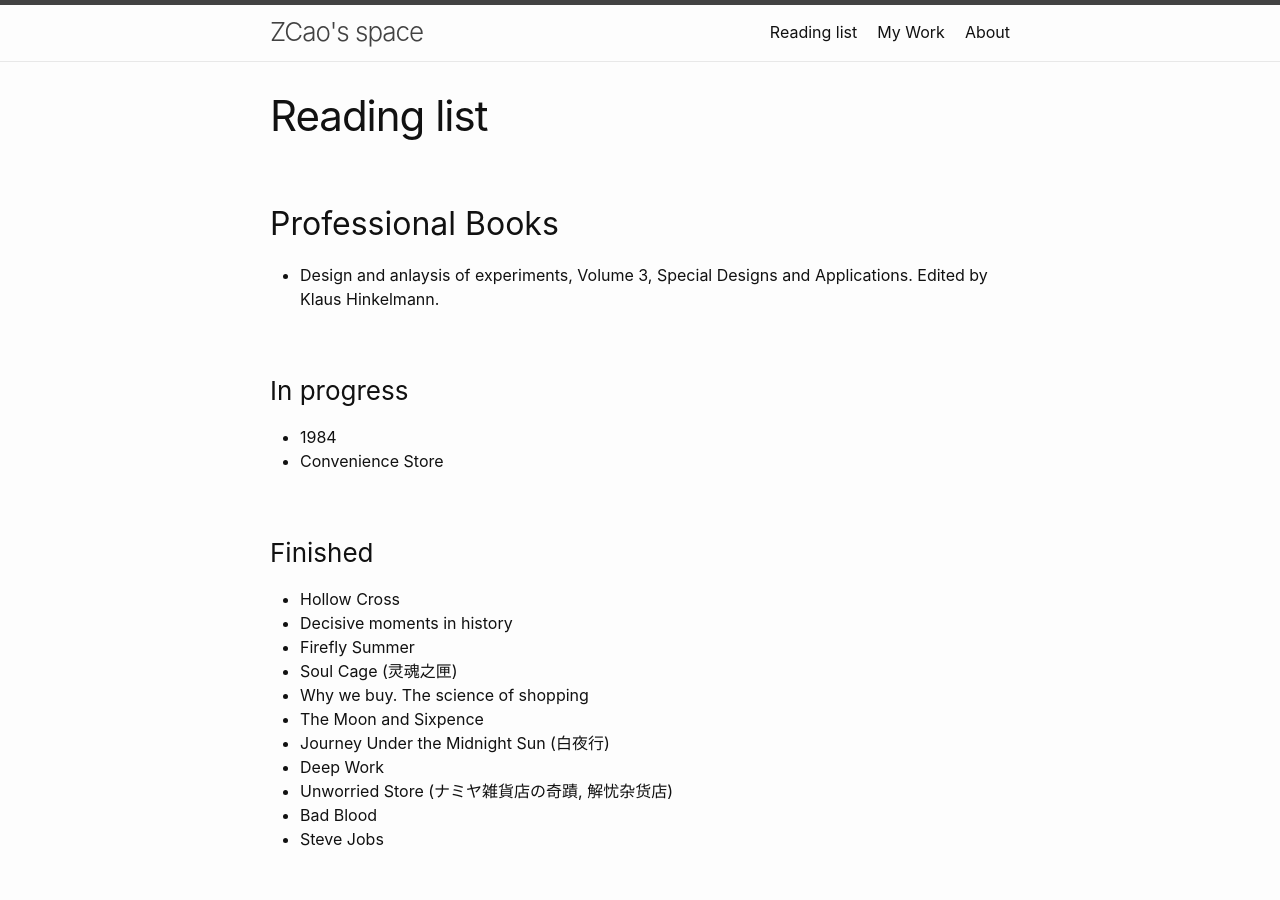
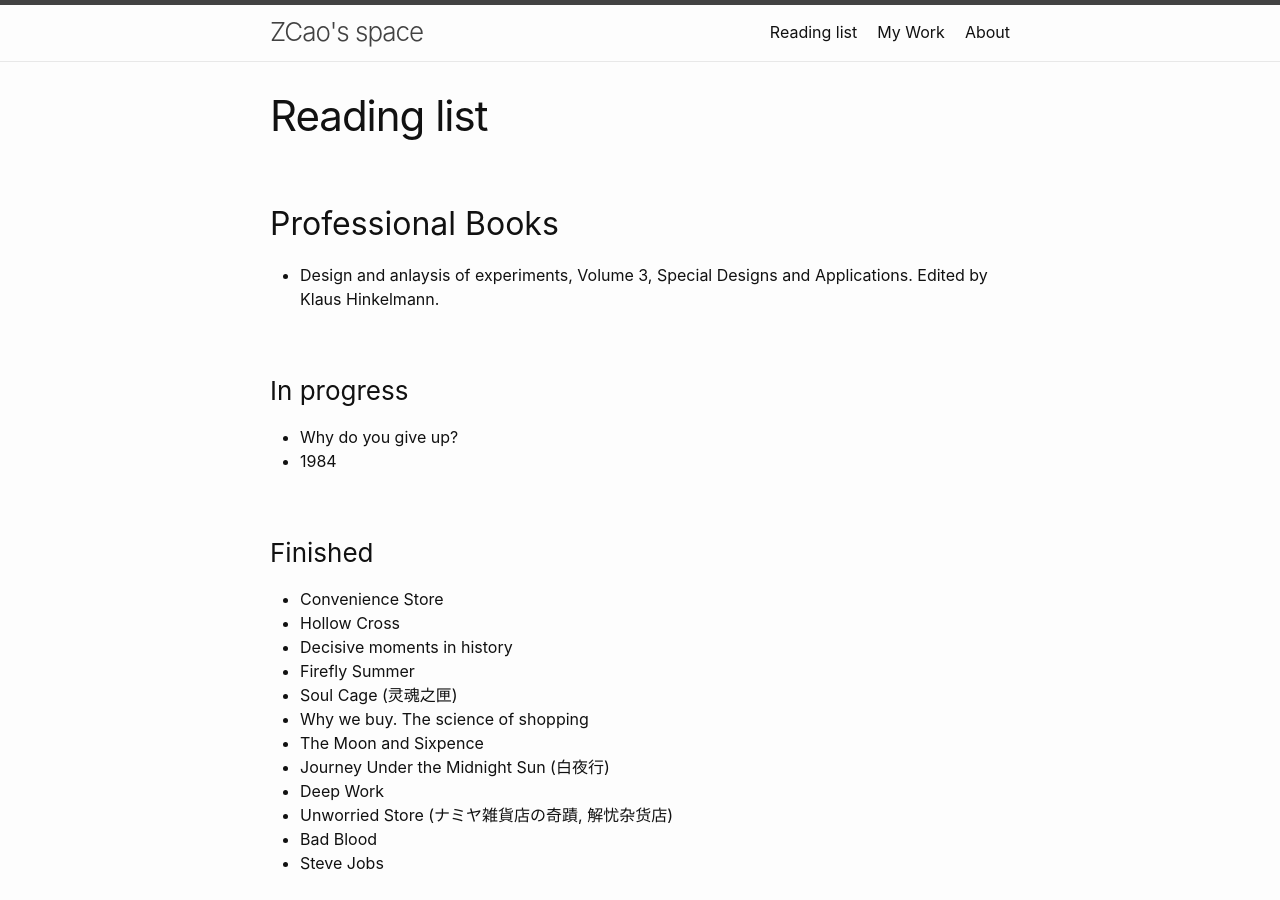
Before and after one commit to jeromecy/jeromecy.github.io, a Jekyll site: the page built from reading.md, in a window 1280 px wide and 900 px high. Built offline with Jekyll 4.4.1, drawn with Linux system fonts in a browser that asks for light colours.

Commit message:
reading list

```diff
--- a/reading.md
+++ b/reading.md
@@ -9,10 +9,11 @@ permalink: /Reading/
 * Design and anlaysis of experiments, Volume 3, Special Designs and Applications. Edited by Klaus Hinkelmann.
 
 ### In progress
+* Why do you give up?
 * 1984
-* Convenience Store
 
 ### Finished
+* Convenience Store
 * Hollow Cross
 * Decisive moments in history
 * Firefly Summer
```
